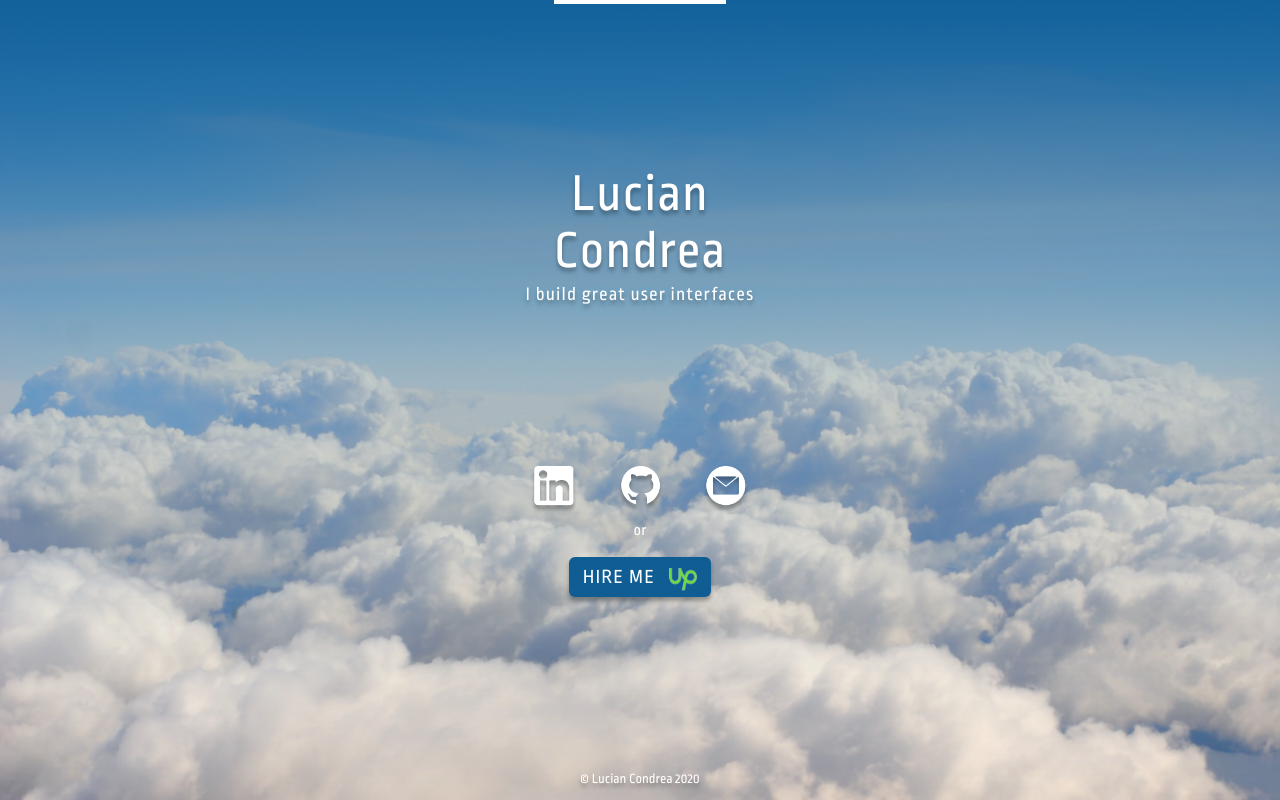
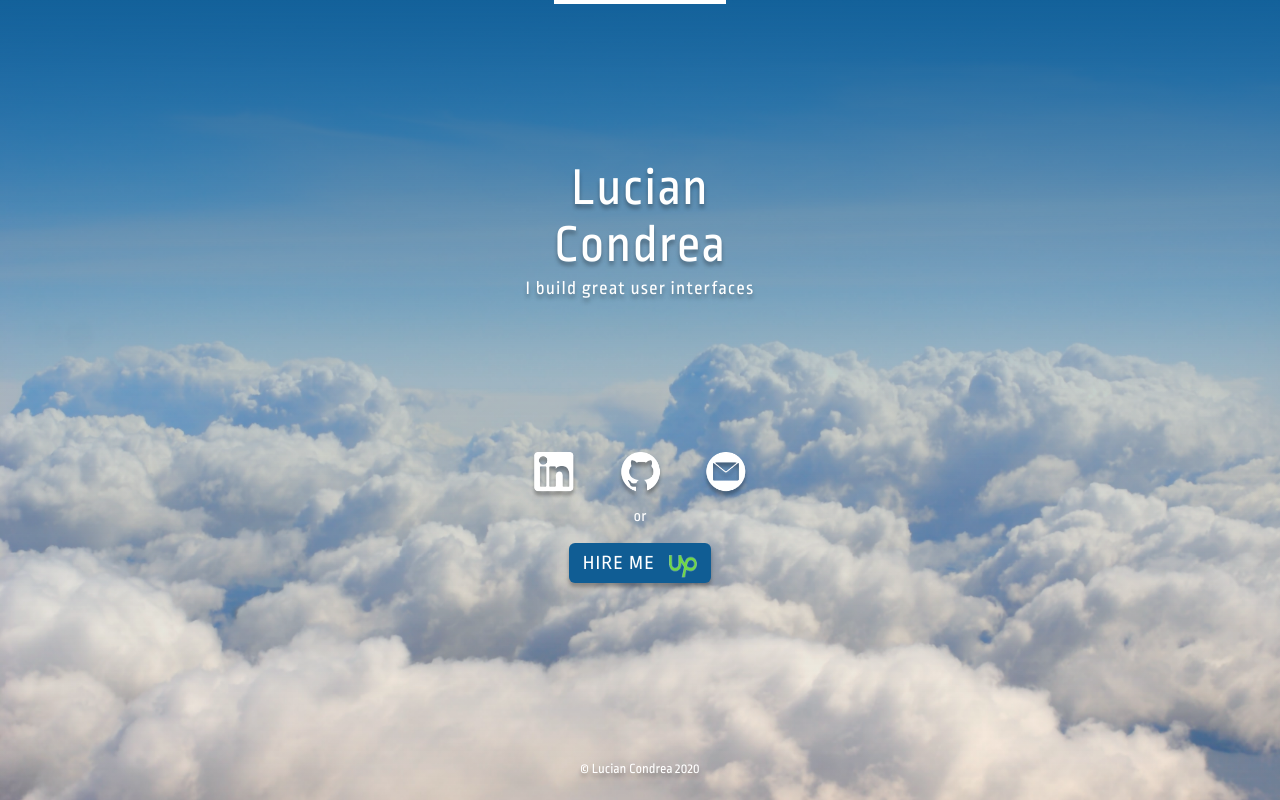
Before and after one commit to luciancic/condrea.dev, a Gatsby site: page / in a window 1280 px wide. Built offline with nearby package versions, Linux system fonts and the light colour scheme; Gatsby itself is replaced by a stand-in of ours.

Commit message:
give footer more breathing room

```diff
--- a/src/styles.scss
+++ b/src/styles.scss
@@ -113,7 +113,7 @@ nav span {
 }
 
 footer {
-    height: 42px;
+    height: 62px;
     font-size: 14px;
     display: flex;
     align-items: center;
```
